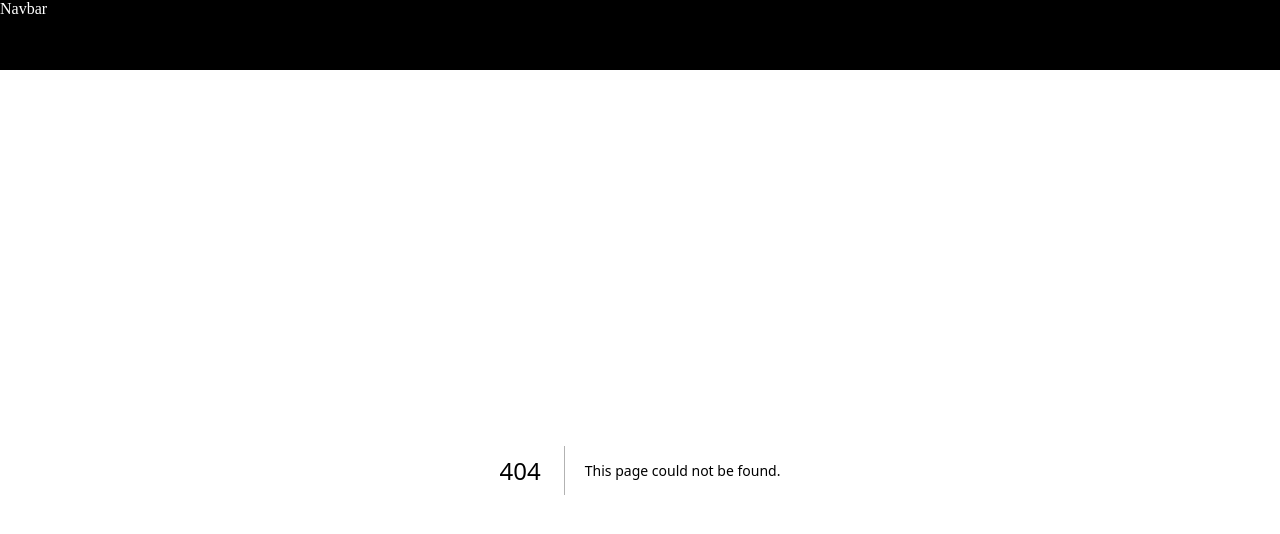
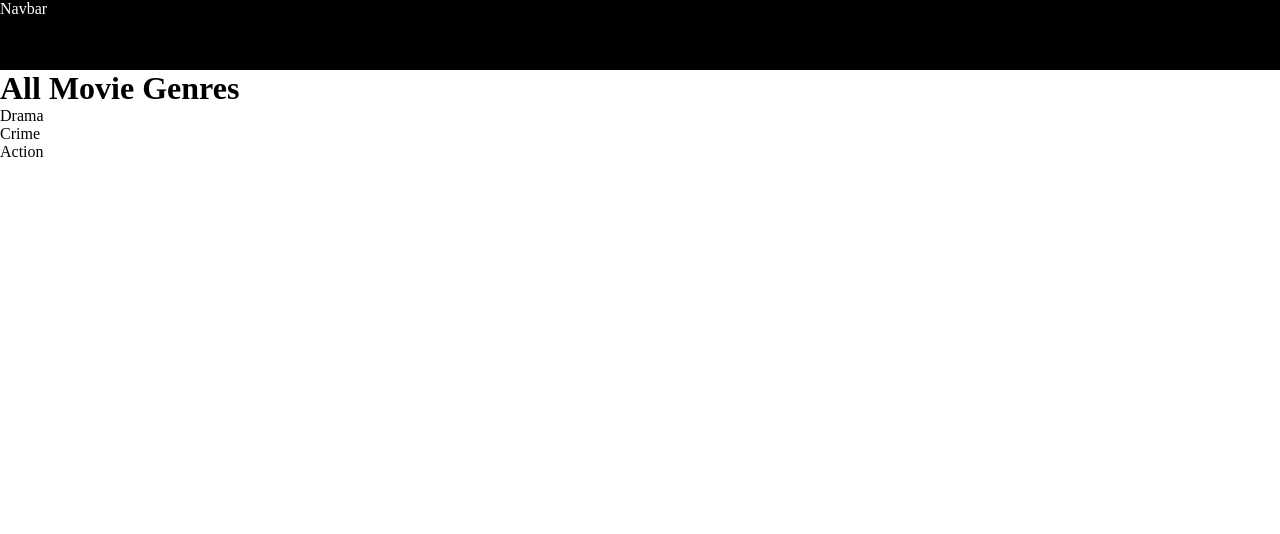
Before and after one commit to argianardi/sinauNextJs, a Next.js app: page /movies in a window 1280 px wide. Before the commit this address had no page. Shown: the top 534 px of the page. Built offline with nearby package versions, Linux system fonts and the light colour scheme.

Commit message:
Feat: Add main movie

```diff
--- /dev/null
+++ b/src/pages/movies/index.tsx
@@ -0,0 +1,32 @@
+import Link from 'next/link';
+import { type } from 'os';
+import React from 'react';
+
+type Movie = {
+  id: number;
+  title: string;
+  genre: string;
+};
+
+const movies: Movie[] = [
+  { id: 1, title: 'The Shawshank Redemption', genre: 'Drama' },
+  { id: 2, title: 'The Godfather', genre: 'Crime' },
+  { id: 3, title: 'The Dark Knight', genre: 'Action' },
+];
+const MoviesIndex = () => {
+  const uniqueGenres = Array.from(new Set(movies.map((movie) => movie.genre)));
+  return (
+    <div>
+      <h1>All Movie Genres</h1>
+      <ul>
+        {uniqueGenres?.map((genre) => (
+          <li>
+            <Link href={`/movies/${genre.toLowerCase()}`}>{genre}</Link>
+          </li>
+        ))}
+      </ul>
+    </div>
+  );
+};
+
+export default MoviesIndex;
```
